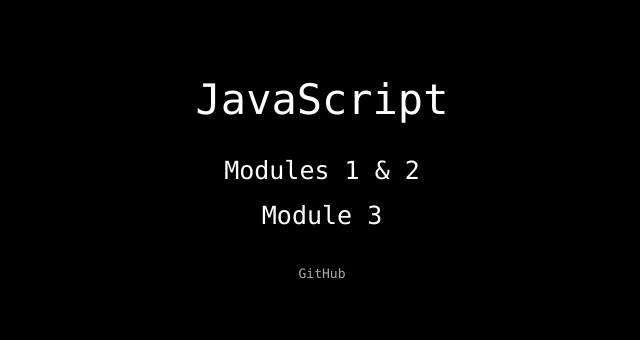
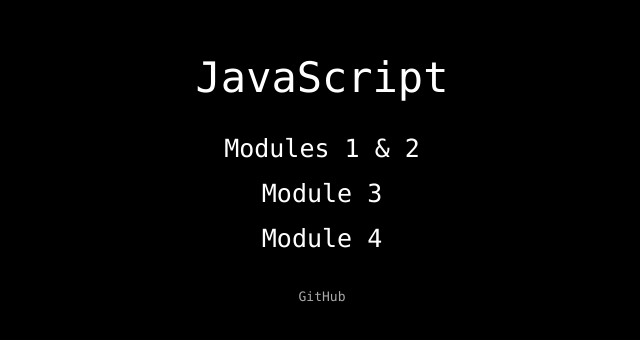
Before and after one commit to xtofuub/metropolia-webdev, a plain HTML site: page js1/index.html in a window 1280 px wide. Shown: the part 218-558 px from the top of the page, without its empty margins (318-958 px from the left). Drawn offline with Linux system fonts and the light colour scheme.

Commit message:
Add module 4 to JavaScript index

```diff
--- a/js1/index.html
+++ b/js1/index.html
@@ -11,6 +11,7 @@
         <h1>JavaScript</h1>
         <a href="module-1-2/">Modules 1 &amp; 2</a>
         <a href="module-3/">Module 3</a>
+        <a href="module-4/">Module 4</a>
         <a class="github-link" href="https://github.com/xtofuub/metropolia-webdev">GitHub</a>
     </main>
 </body>
```
